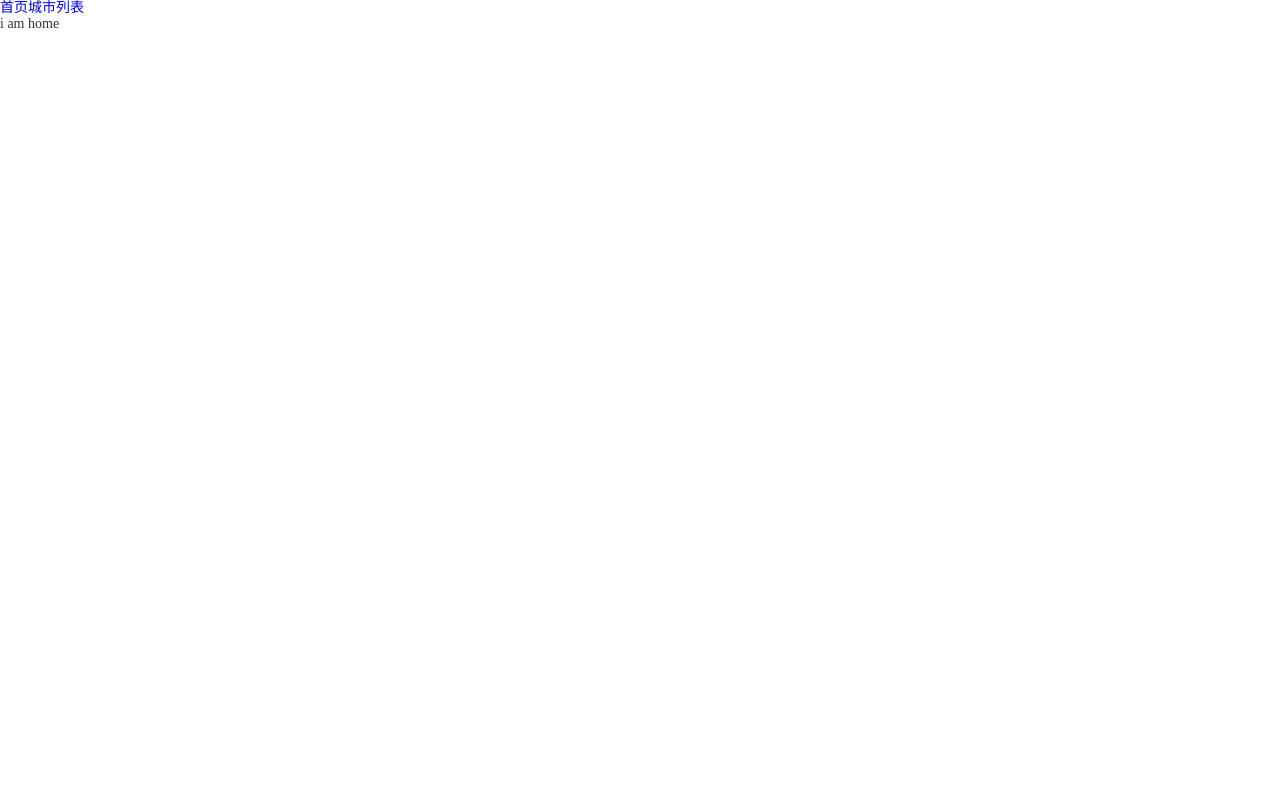
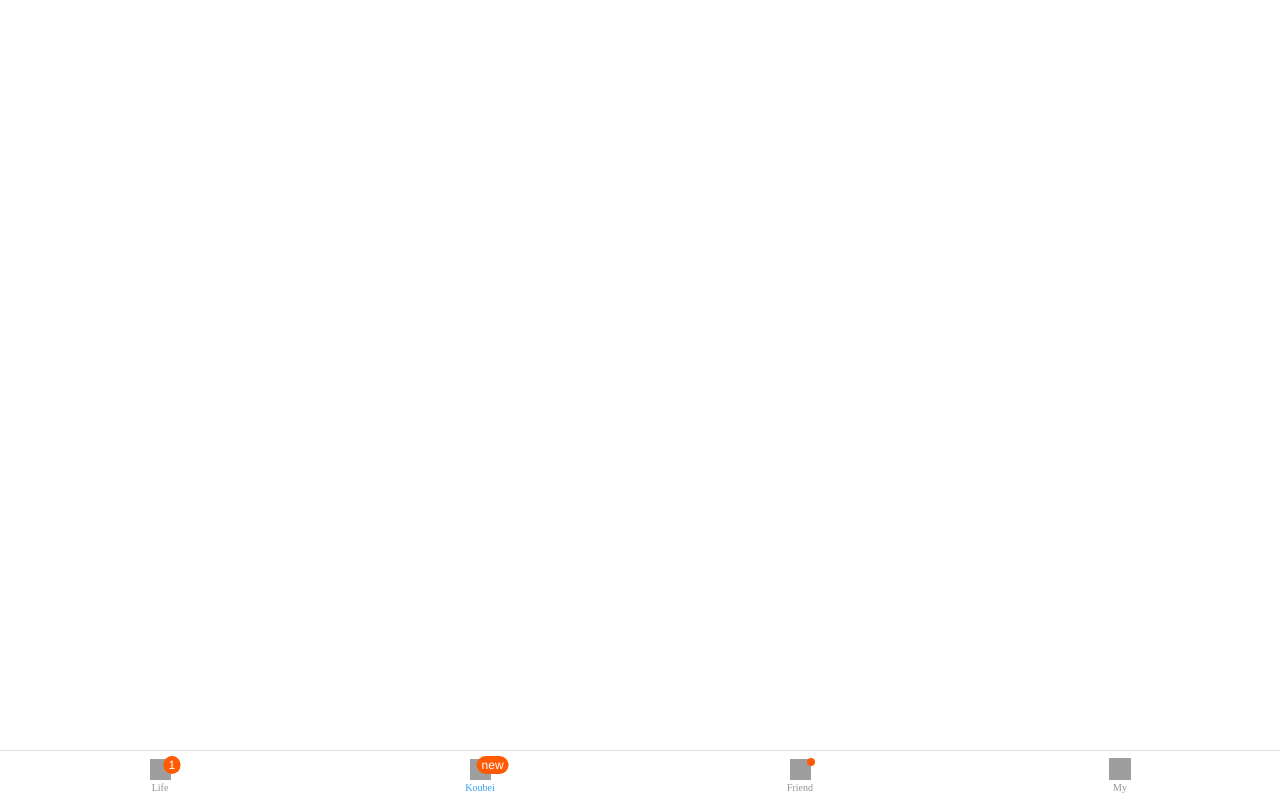
Before and after one commit to yuweiqi666/hkzf-mobile, a React (Create React App) app: page /home in a window 1280 px wide. Built offline with nearby package versions, Linux system fonts and the light colour scheme; grey boxes are pictures that could not be loaded.

Commit message:
home页面nav组件

```diff
--- a/src/App.js
+++ b/src/App.js
@@ -1,6 +1,6 @@
 import React, { Component } from 'react'
 
-import { BrowserRouter, Route, Link, Switch } from 'react-router-dom';
+import { Route, Switch } from 'react-router-dom';
 
 import Home from './pages/home'
 
@@ -10,20 +10,12 @@
 export default class App extends Component {
   render() {
     return (
-      <BrowserRouter>
       <div className='App'>
-
-
-
-            <Link to='/home'>首页</Link>
-            <Link to='/cityList'>城市列表</Link>
-
         <Switch>
           <Route path='/home' component={ Home } />
           <Route path='/cityList' component={ CityList } />
         </Switch>
       </div>
-      </BrowserRouter>
     )
   }
 }
--- a/src/index.js
+++ b/src/index.js
@@ -1,6 +1,8 @@
 import React from 'react'
 
 import ReactDOM from 'react-dom'
+
+import { BrowserRouter } from 'react-router-dom';
 
 import App from './App'
 
@@ -10,4 +12,4 @@
 // 全局样式导入
 import './assets/style/index.scss'
 
-ReactDOM.render(<App />, document.getElementById('root'))
+ReactDOM.render(<BrowserRouter><App /></BrowserRouter>, document.getElementById('root'))
--- a/src/pages/home/index.jsx
+++ b/src/pages/home/index.jsx
@@ -1,11 +1,137 @@
-import React, { Component } from 'react'
+import React, {Component} from 'react';
+
+import {TabBar} from 'antd-mobile';
 
 export default class Home extends Component {
+  state = {
+    selectedTab: 'redTab',
+    hidden: false,
+  };
+
+  renderContent(pageText) {
+    return <div style={{backgroundColor: 'white', height: '100%', textAlign: 'center'}}></div>;
+  }
+
   render() {
-    return(
+    return (
       <div>
         i am home
+        <div style={{position: 'fixed', height: '100%', width: '100%', top: 0}}>
+          <TabBar unselectedTintColor="#949494" tintColor="#33A3F4" barTintColor="white" hidden={this.state.hidden}>
+            <TabBar.Item
+              title="Life"
+              key="Life"
+              icon={
+                <div
+                  style={{
+                    width: '22px',
+                    height: '22px',
+                    background: 'url(https://zos.alipayobjects.com/rmsportal/sifuoDUQdAFKAVcFGROC.svg) center center /  21px 21px no-repeat',
+                  }}
+                />
+              }
+              selectedIcon={
+                <div
+                  style={{
+                    width: '22px',
+                    height: '22px',
+                    background: 'url(https://zos.alipayobjects.com/rmsportal/iSrlOTqrKddqbOmlvUfq.svg) center center /  21px 21px no-repeat',
+                  }}
+                />
+              }
+              selected={this.state.selectedTab === 'blueTab'}
+              badge={1}
+              onPress={() => {
+                this.setState({
+                  selectedTab: 'blueTab',
+                });
+              }}
+              data-seed="logId"
+            >
+              {this.renderContent('Life')}
+            </TabBar.Item>
+            <TabBar.Item
+              icon={
+                <div
+                  style={{
+                    width: '22px',
+                    height: '22px',
+                    background: 'url(https://gw.alipayobjects.com/zos/rmsportal/BTSsmHkPsQSPTktcXyTV.svg) center center /  21px 21px no-repeat',
+                  }}
+                />
+              }
+              selectedIcon={
+                <div
+                  style={{
+                    width: '22px',
+                    height: '22px',
+                    background: 'url(https://gw.alipayobjects.com/zos/rmsportal/ekLecvKBnRazVLXbWOnE.svg) center center /  21px 21px no-repeat',
+                  }}
+                />
+              }
+              title="Koubei"
+              key="Koubei"
+              badge={'new'}
+              selected={this.state.selectedTab === 'redTab'}
+              onPress={() => {
+                this.setState({
+                  selectedTab: 'redTab',
+                });
+              }}
+              data-seed="logId1"
+            >
+              {this.renderContent('Koubei')}
+            </TabBar.Item>
+            <TabBar.Item
+              icon={
+                <div
+                  style={{
+                    width: '22px',
+                    height: '22px',
+                    background: 'url(https://zos.alipayobjects.com/rmsportal/psUFoAMjkCcjqtUCNPxB.svg) center center /  21px 21px no-repeat',
+                  }}
+                />
+              }
+              selectedIcon={
+                <div
+                  style={{
+                    width: '22px',
+                    height: '22px',
+                    background: 'url(https://zos.alipayobjects.com/rmsportal/IIRLrXXrFAhXVdhMWgUI.svg) center center /  21px 21px no-repeat',
+                  }}
+                />
+              }
+              title="Friend"
+              key="Friend"
+              dot
+              selected={this.state.selectedTab === 'greenTab'}
+              onPress={() => {
+                this.setState({
+                  selectedTab: 'greenTab',
+                });
+              }}
+            >
+              {this.renderContent('Friend')}
+            </TabBar.Item>
+            <TabBar.Item
+              icon={{uri: 'https://zos.alipayobjects.com/rmsportal/asJMfBrNqpMMlVpeInPQ.svg'}}
+              selectedIcon={{
+                uri: 'https://zos.alipayobjects.com/rmsportal/gjpzzcrPMkhfEqgbYvmN.svg',
+              }}
+              title="My"
+              key="my"
+              selected={this.state.selectedTab === 'yellowTab'}
+              onPress={() => {
+                this.setState({
+                  selectedTab: 'yellowTab',
+                });
+              }}
+            >
+              {this.renderContent('My')}
+            </TabBar.Item>
+          </TabBar>
+        </div>
       </div>
-    )
+    );
   }
 }
```
Also changed, not shown: .prettierrc.js (added). Lines whose indentation alone changed are shown as unchanged.
